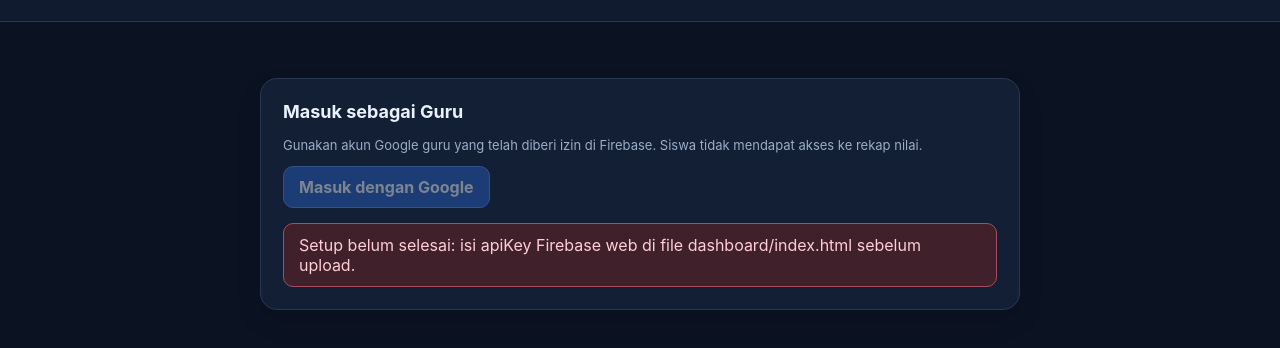
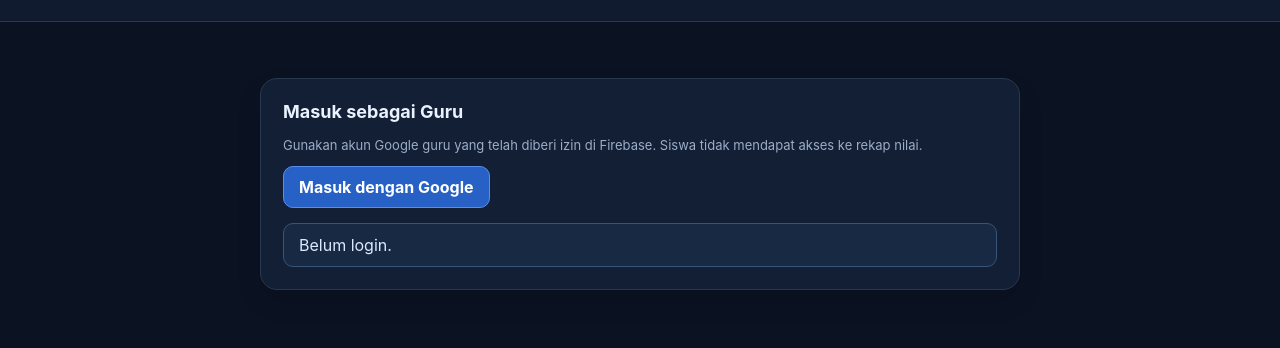
Before and after one commit to mhafidzfurqon2026/Kuis_Ibu_Ria, a plain HTML site: page dashboard_ibu_ria/index.html in a window 1280 px wide. Shown: the part 84-432 px from the top of the page. Drawn offline with Linux system fonts and the light colour scheme; no server answers.

Commit message:
Update Firebase API key in index.html
Updated Firebase API key in index.html.

```diff
--- a/dashboard_ibu_ria/index.html
+++ b/dashboard_ibu_ria/index.html
@@ -24,7 +24,7 @@ import {getFirestore, collection, getDocs} from 'https://www.gstatic.com/firebas
 // Masukkan apiKey publik dari Firebase Console > Project settings > Your apps > Config.
 // Jangan pernah memasukkan service-account key atau password guru ke file ini.
 const firebaseConfig = {
-  apiKey: 'PASTE_API_KEY_DARI_FIREBASE_CONSOLE',
+  apiKey: 'AIzaSyDbGvAFWm-knUWiCJ5RvFLbK3uz6yFrnlc',
   authDomain: 'kuis-pembelajaran-ibu-ria.firebaseapp.com',
   projectId: 'kuis-pembelajaran-ibu-ria',
   storageBucket: 'kuis-pembelajaran-ibu-ria.firebasestorage.app',
```
